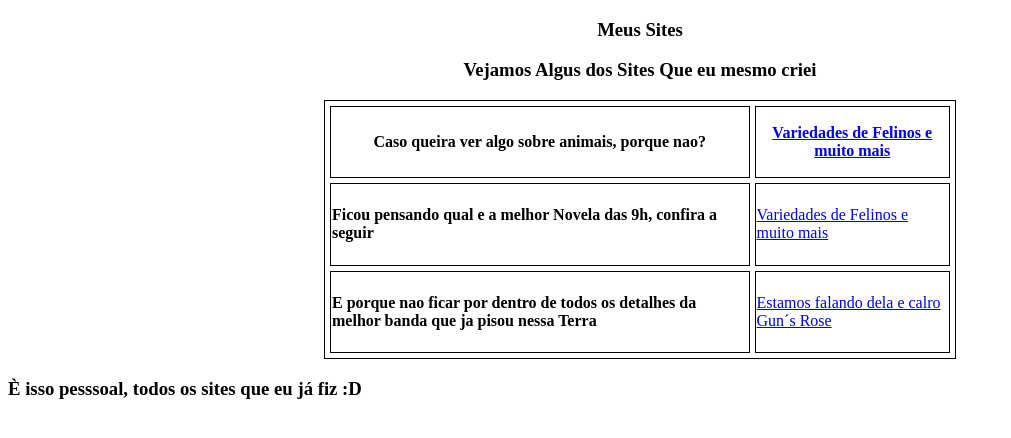
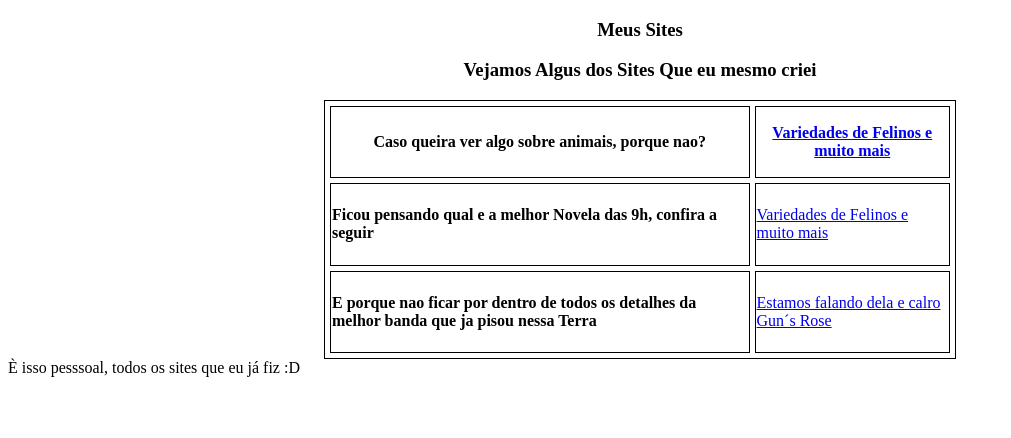
Before and after one commit to XexeBalaTensa/Framengo, a plain HTML site: page index.html in a window 1280 px wide. Shown: the whole page, without its empty margins (0-1011 px from the left). Drawn offline with Linux system fonts and the light colour scheme.

Commit message:
Add files via upload

```diff
--- a/index.html
+++ b/index.html
@@ -56,9 +56,9 @@
 
  </table>
 
- <h3>
+ <a>
       È isso pesssoal, todos os sites que eu já fiz :D
- </h3>
+ </a>
 
 
 </Head>
```
